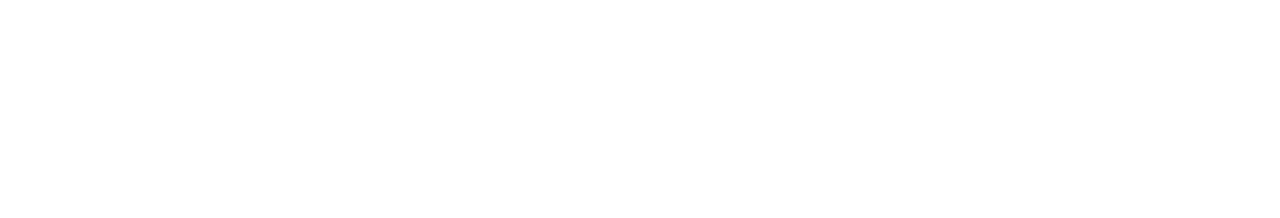
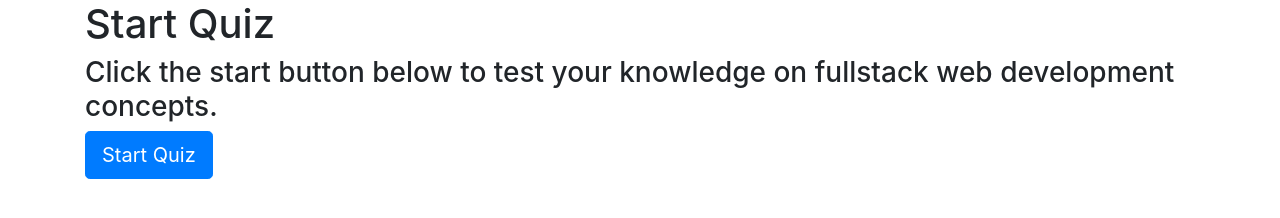
Before and after one commit to ptrckbrown94/Time-Based-Quiz, a plain HTML site: page quizstarter.html in a window 1280 px wide. Drawn offline with nearby package versions, Linux system fonts and the light colour scheme.

Commit message:
html on the start quiz and js file made

```diff
--- a/quizstarter.html
+++ b/quizstarter.html
@@ -11,8 +11,23 @@
         integrity="sha384-ggOyR0iXCbMQv3Xipma34MD+dH/1fQ784/j6cY/iJTQUOhcWr7x9JvoRxT2MZw1T" crossorigin="anonymous">
 
 </head>
+
 <body>
-
+    <div class="container">
+        <div class="row ">
+            <div class="col-12">
+                <H1>Start Quiz</H1>
+            </div>
+            <div class="col-12">
+                <h3>Click the start button below to test your knowledge on fullstack web development concepts.</h3>
+            </div>
+        </div>
+        <div class="row">
+            <div class="col-12">
+                <button type="button" class="btn btn-primary btn-lg">Start Quiz</button>
+            </div>
+        </div>
+    </div>
 </body>
 
 </html>
```
Also changed, not shown: highscore.html (+1 -0 lines), question1.html (+1 -1 lines), questions.js (added).
